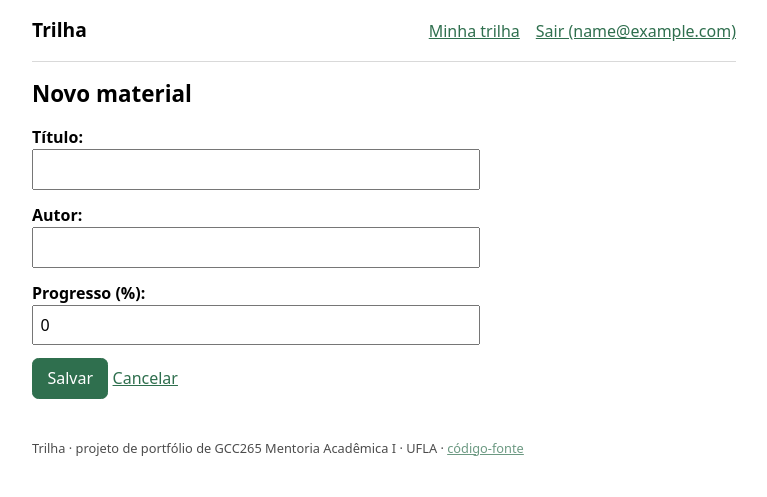
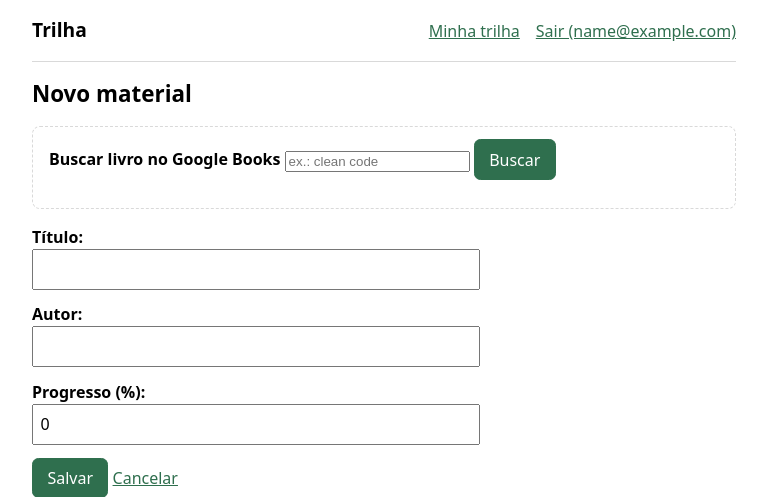
Before and after one commit to vitormoreiradesenvolvedor/gcc265-trilha-django, a Django app: page /trilha/novo/ in a window 1280 px wide. Shown: the top 497 px of the page, without its empty margins (256-1023 px from the left). Run offline with Django 5.2, Linux system fonts and the light colour scheme; the visitor is signed in with stand-in values (Sample User, id 1).

Commit message:
feat(trilha): busca no Google Books e testes no GitHub Actions, nível ambicioso
- trilha/google_books.py consulta a API com requests, timeout de 5 s,
  e trata erro HTTP, timeout, JSON inválido e campos ausentes
- a cota anônima da API respondeu 429 com limite zero; a chave entra
  por GOOGLE_BOOKS_API_KEY e, sem ela, a tela avisa e segue manual
- endpoint /trilha/buscar/ (login obrigatório) e script no formulário
  que preenche título e autor ao escolher um resultado
- workflow testes.yml roda a suíte a cada push e escreve no resumo
  do job quantos testes rodaram
- 10 testes novos com requests.get simulado (32 no total)

Co-Authored-By: Claude Opus 5.5 (1M context) <noreply@anthropic.com>

```diff
--- a/render.yaml
+++ b/render.yaml
@@ -25,3 +25,7 @@ services:
       # usuário avaliador só tem permissão sobre as enquetes, não sobre contas.
       - key: DJANGO_AVALIADOR_SENHA
         value: avaliacao-gcc265
+      # Chave da API do Google Books (nível ambicioso). Sem ela a cota anônima
+      # pode ser zero e a busca responde "indisponível"; definir no painel do Render.
+      - key: GOOGLE_BOOKS_API_KEY
+        sync: false
--- /dev/null
+++ b/trilha/google_books.py
@@ -0,0 +1,53 @@
+"""Busca de livros na API pública do Google Books.
+
+Sem chave, a cota anônima da API pode ser zero (resposta 429 RESOURCE_EXHAUSTED);
+com GOOGLE_BOOKS_API_KEY definida, a chave vai na consulta. Qualquer falha vira
+BuscaIndisponivel, e a tela segue aceitando o preenchimento manual.
+"""
+
+import os
+
+import requests
+
+URL = "https://www.googleapis.com/books/v1/volumes"
+TIMEOUT_SEGUNDOS = 5
+MAX_RESULTADOS = 5
+
+
+class BuscaIndisponivel(Exception):
+    pass
+
+
+def buscar_livros(termo):
+    """Devolve até MAX_RESULTADOS dicionários {"titulo", "autor"} para o termo."""
+    termo = (termo or "").strip()
+    if not termo:
+        return []
+
+    parametros = {
+        "q": termo,
+        "maxResults": MAX_RESULTADOS,
+        "printType": "books",
+        "fields": "items(volumeInfo(title,subtitle,authors))",
+    }
+    chave = os.environ.get("GOOGLE_BOOKS_API_KEY")
+    if chave:
+        parametros["key"] = chave
+
+    try:
+        resposta = requests.get(URL, params=parametros, timeout=TIMEOUT_SEGUNDOS)
+        resposta.raise_for_status()
+        dados = resposta.json()
+    except (requests.RequestException, ValueError) as erro:
+        raise BuscaIndisponivel(str(erro)) from erro
+
+    resultados = []
+    for item in dados.get("items", []):
+        info = item.get("volumeInfo") or {}
+        titulo = info.get("title")
+        if not titulo:
+            continue
+        if info.get("subtitle"):
+            titulo = f"{titulo}: {info['subtitle']}"
+        resultados.append({"titulo": titulo, "autor": ", ".join(info.get("authors") or [])})
+    return resultados
--- a/trilha/templates/trilha/material_form.html
+++ b/trilha/templates/trilha/material_form.html
@@ -4,6 +4,16 @@
 
 {% block conteudo %}
   <h1>{% if object %}Atualizar “{{ object.titulo }}”{% else %}Novo material{% endif %}</h1>
+
+  {% if not object %}
+    <section class="busca" id="busca" data-url="{% url 'trilha:buscar' %}">
+      <label for="termo"><strong>Buscar livro no Google Books</strong></label>
+      <input type="search" id="termo" placeholder="ex.: clean code">
+      <button type="button" id="buscar">Buscar</button>
+      <p id="busca-status" role="status"></p>
+      <ul id="busca-resultados"></ul>
+    </section>
+  {% endif %}
 
   <form method="post" novalidate>
     {% csrf_token %}
@@ -12,3 +22,51 @@
     <a href="{% url 'trilha:minha_trilha' %}">Cancelar</a>
   </form>
 {% endblock %}
+
+{% block scripts %}
+  <script>
+    (function () {
+      const secao = document.getElementById("busca");
+      if (!secao) return;
+      const termo = document.getElementById("termo");
+      const status = document.getElementById("busca-status");
+      const lista = document.getElementById("busca-resultados");
+
+      async function buscar() {
+        lista.replaceChildren();
+        if (!termo.value.trim()) return;
+        status.textContent = "Buscando…";
+        try {
+          const resposta = await fetch(secao.dataset.url + "?q=" + encodeURIComponent(termo.value));
+          const dados = await resposta.json();
+          if (!resposta.ok) { status.textContent = dados.erro; return; }
+          status.textContent = dados.resultados.length
+            ? "Escolha um resultado para preencher título e autor:"
+            : "Nenhum livro encontrado.";
+          for (const livro of dados.resultados) {
+            const item = document.createElement("li");
+            const botao = document.createElement("button");
+            botao.type = "button";
+            botao.className = "link";
+            botao.textContent = livro.autor ? livro.titulo + " · " + livro.autor : livro.titulo;
+            botao.addEventListener("click", function () {
+              document.getElementById("id_titulo").value = livro.titulo;
+              document.getElementById("id_autor").value = livro.autor;
+              status.textContent = "Título e autor preenchidos.";
+              lista.replaceChildren();
+            });
+            item.append(botao);
+            lista.append(item);
+          }
+        } catch (erro) {
+          status.textContent = "Busca indisponível agora. Preencha título e autor manualmente.";
+        }
+      }
+
+      document.getElementById("buscar").addEventListener("click", buscar);
+      termo.addEventListener("keydown", function (e) {
+        if (e.key === "Enter") { e.preventDefault(); buscar(); }
+      });
+    })();
+  </script>
+{% endblock %}
--- a/trilha/urls.py
+++ b/trilha/urls.py
@@ -10,6 +10,7 @@ urlpatterns = [
     path("novo/", views.MaterialCreateView.as_view(), name="novo"),
     path("<int:pk>/editar/", views.MaterialUpdateView.as_view(), name="editar"),
     path("<int:pk>/excluir/", views.MaterialDeleteView.as_view(), name="excluir"),
+    path("buscar/", views.buscar, name="buscar"),
     path("cadastro/", views.cadastro, name="cadastro"),
     path(
         "entrar/",
--- a/trilha/views.py
+++ b/trilha/views.py
@@ -1,12 +1,15 @@
 from django.contrib import messages
 from django.contrib.auth import login
 from django.contrib.auth.mixins import LoginRequiredMixin
+from django.contrib.auth.decorators import login_required
 from django.db.models import Avg, Count, Q
+from django.http import JsonResponse
 from django.shortcuts import redirect, render
 from django.urls import reverse_lazy
 from django.views import generic
 
 from .forms import CadastroForm, MaterialForm
+from .google_books import BuscaIndisponivel, buscar_livros
 from .models import Material
 
 
@@ -76,3 +79,15 @@ class MaterialDeleteView(MateriaisDoUsuarioMixin, generic.DeleteView):
     def form_valid(self, form):
         messages.success(self.request, f"“{self.object.titulo}” saiu da sua trilha.")
         return super().form_valid(form)
+
+
+@login_required
+def buscar(request):
+    """Endpoint usado pelo formulário do material: proxy para o Google Books."""
+    try:
+        resultados = buscar_livros(request.GET.get("q"))
+    except BuscaIndisponivel:
+        return JsonResponse(
+            {"erro": "Busca indisponível agora. Preencha título e autor manualmente."}, status=503
+        )
+    return JsonResponse({"resultados": resultados})
```
Also changed, not shown: trilha/tests/test_google_books.py (added, +90 -0 lines), .github/workflows/testes.yml (added).
